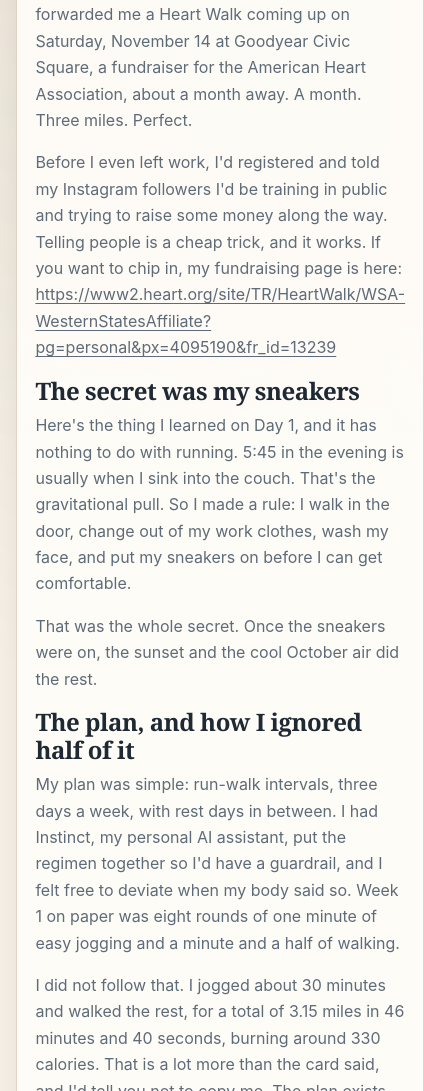
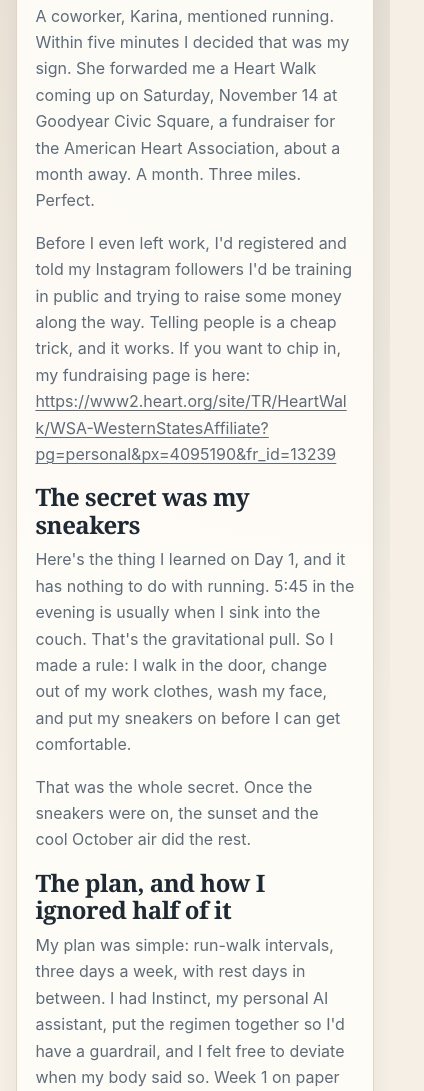
Before and after one commit to opieclawnunez/familydoc9-site, a plain HTML site: page doctor-starting-from-the-couch-heart-walk.html in a window 390 px wide. Shown: the part 909-2000 px from the top of the page, 424 px wide, since content can reach past the window. Drawn offline with Linux system fonts and the light colour scheme.

Commit message:
Wrap long fundraiser link on mobile

```diff
--- a/doctor-starting-from-the-couch-heart-walk.html
+++ b/doctor-starting-from-the-couch-heart-walk.html
@@ -35,7 +35,7 @@
         <p>I&#x27;m 56. I started a new job this fall, and with it came a feeling of wanting to refresh a bunch of things. Exercise was at the top of the list. I hadn&#x27;t taken it seriously in years. For months I&#x27;d been itching for an excuse to get going.</p>
         <h2>The excuse showed up at work</h2>
         <p>A coworker, Karina, mentioned running. Within five minutes I decided that was my sign. She forwarded me a Heart Walk coming up on Saturday, November 14 at Goodyear Civic Square, a fundraiser for the American Heart Association, about a month away. A month. Three miles. Perfect.</p>
-        <p>Before I even left work, I&#x27;d registered and told my Instagram followers I&#x27;d be training in public and trying to raise some money along the way. Telling people is a cheap trick, and it works. If you want to chip in, my fundraising page is here: <a href="https://www2.heart.org/site/TR/HeartWalk/WSA-WesternStatesAffiliate?pg=personal&amp;px=4095190&amp;fr_id=13239">https://www2.heart.org/site/TR/HeartWalk/WSA-WesternStatesAffiliate?pg=personal&amp;px=4095190&amp;fr_id=13239</a></p>
+        <p>Before I even left work, I&#x27;d registered and told my Instagram followers I&#x27;d be training in public and trying to raise some money along the way. Telling people is a cheap trick, and it works. If you want to chip in, my fundraising page is here: <a href="https://www2.heart.org/site/TR/HeartWalk/WSA-WesternStatesAffiliate?pg=personal&amp;px=4095190&amp;fr_id=13239" style="overflow-wrap:anywhere">https://www2.heart.org/site/TR/HeartWalk/WSA-WesternStatesAffiliate?pg=personal&amp;px=4095190&amp;fr_id=13239</a></p>
         <h2>The secret was my sneakers</h2>
         <p>Here&#x27;s the thing I learned on Day 1, and it has nothing to do with running. 5:45 in the evening is usually when I sink into the couch. That&#x27;s the gravitational pull. So I made a rule: I walk in the door, change out of my work clothes, wash my face, and put my sneakers on before I can get comfortable.</p>
         <p>That was the whole secret. Once the sneakers were on, the sunset and the cool October air did the rest.</p>
```
